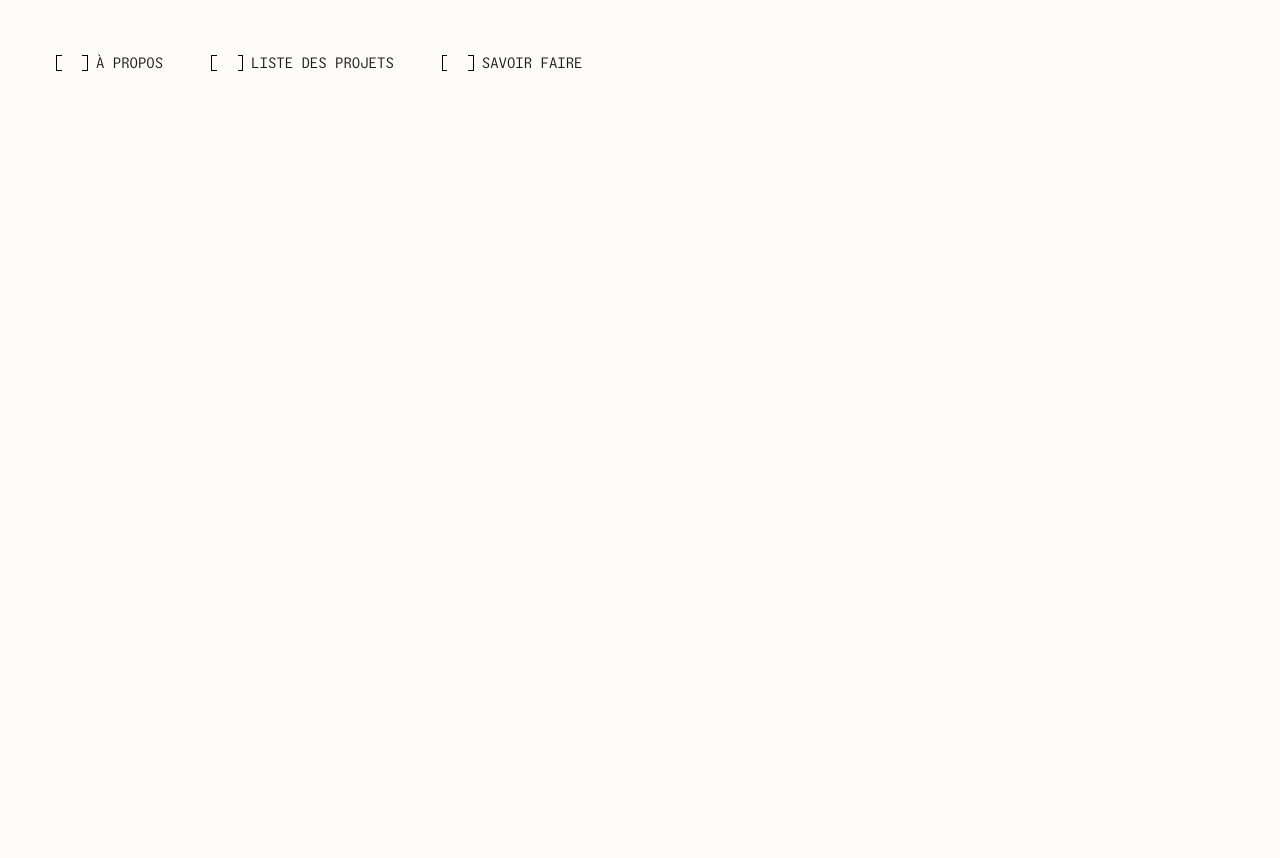
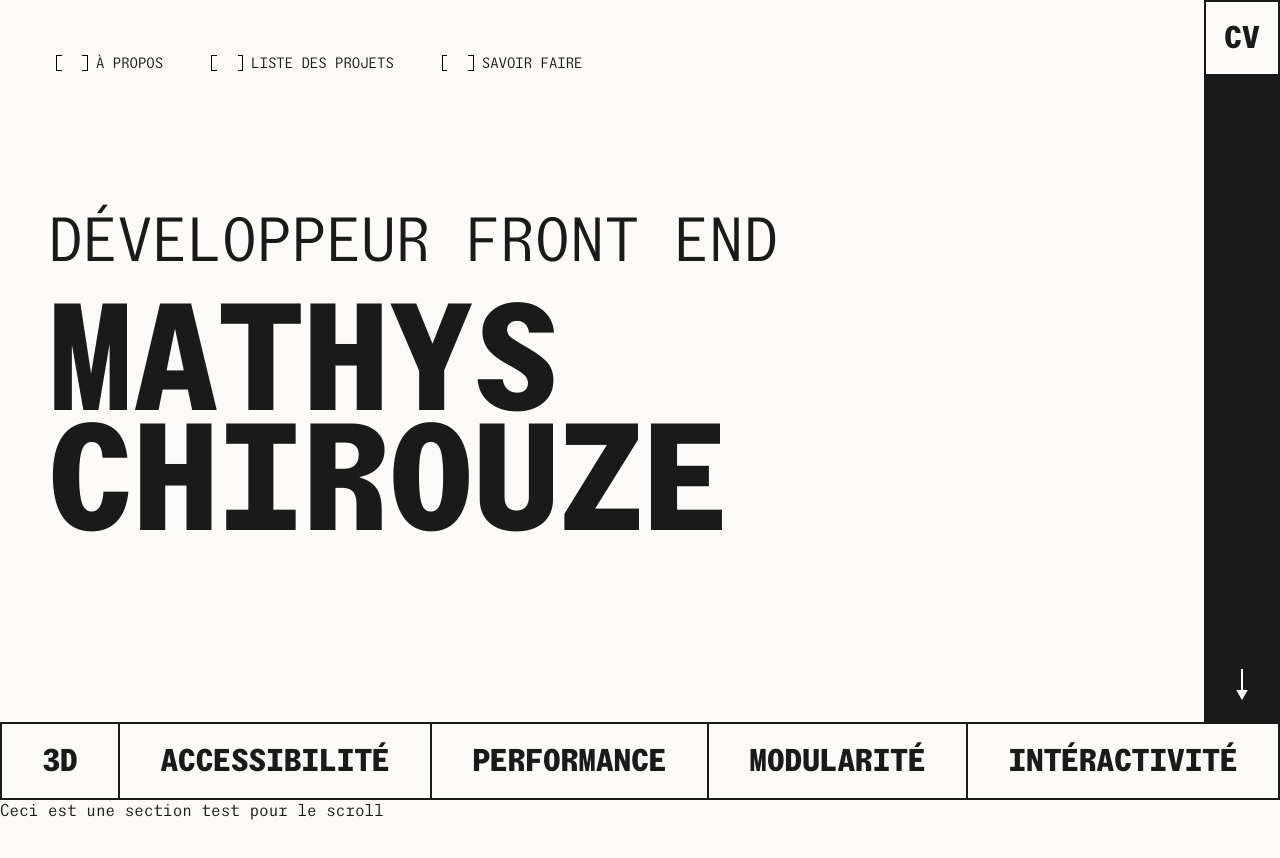
Before and after one commit to Dratatin/portfolio, a SvelteKit app: page / in a window 1280 px wide. Shown: the top 858 px of the page. Before the commit the page ends 800 px from the top, so only its background shows below. Built offline with nearby package versions, Linux system fonts and the light colour scheme.

Commit message:
Implement static hero content

```diff
--- /dev/null
+++ b/src/lib/components/HeroContent.svelte
@@ -0,0 +1,48 @@
+<div class="hero-content">
+	<div class="container-padding hero-title">
+		<h2 class="hero-suptitle">Développeur front end</h2>
+		<h1 class="hero-title">Mathys<br /> Chirouze</h1>
+	</div>
+	<div class="sidebar">
+		<div class="sidebar-indication">
+			<svg
+				xmlns="http://www.w3.org/2000/svg"
+				width="12"
+				height="31"
+				viewBox="0 0 12 31"
+				fill="none"
+			>
+				<path
+					d="M7 1L7 6.55671e-08L5 -6.55671e-08L5 1L7 1ZM6 31L11.7735 21L0.226496 21L6 31ZM6 1L5 1L5 22L6 22L7 22L7 1L6 1Z"
+					fill="#FDFBF7"
+				/>
+			</svg>
+		</div>
+	</div>
+</div>
+
+<style>
+	.hero-content {
+		margin-top: auto;
+		display: flex;
+		justify-content: space-between;
+		flex: 1;
+	}
+	.hero-title {
+		margin-block: auto;
+	}
+	.sidebar {
+		background-color: var(--color-black);
+		width: var(--side-content-size);
+		display: flex;
+		flex-direction: column;
+	}
+	.sidebar-indication {
+		margin-top: auto;
+		width: var(--side-content-size);
+		height: var(--side-content-size);
+		display: flex;
+		align-items: center;
+		justify-content: center;
+	}
+</style>
--- /dev/null
+++ b/src/lib/components/SkillsBar.svelte
@@ -0,0 +1,35 @@
+<script lang="ts">
+	const keywords = ["3D", "Accessibilité", "Performance", "Modularité", "Intéractivité"];
+</script>
+
+<ul class="keywords-list">
+	{#each keywords as keyword, index (index)}
+		<li class="keyword-item">
+			<span class="interactive-btn-font">
+				{keyword}
+			</span>
+		</li>
+	{/each}
+</ul>
+
+<style>
+	.keywords-list {
+		display: flex;
+		flex-wrap: wrap;
+		font-weight: 800;
+		text-transform: uppercase;
+		border-top: 2px solid var(--color-black);
+		border-left: 2px solid var(--color-black);
+	}
+	.keyword-item {
+		padding: 1rem;
+		flex: auto;
+		display: flex;
+		align-items: center;
+		justify-content: center;
+		border-bottom: 2px solid var(--color-black);
+		border-right: 2px solid var(--color-black);
+		position: relative;
+		line-height: normal;
+	}
+</style>
--- a/src/lib/index.ts
+++ b/src/lib/index.ts
@@ -1,4 +1,4 @@
-// @ts-expect-error: TypeScript does not understand .svelte imports in a .ts file and custom declaration don't work too
+// @ts-error: TypeScript does not understand .svelte imports in a .ts file and custom declaration don't work too
 // declare module '*.svelte' {
 // 	export { SvelteComponentTyped as default } from 'svelte';
 // }
@@ -6,5 +6,8 @@
 // place files you want to import through the `$lib` alias in this folder.
 
 import Header from "./components/Header.svelte";
+import Skillsbar from "./components/SkillsBar.svelte";
+import HeroContent from "./components/HeroContent.svelte";
+import MousePointer from "./components/MousePointer.svelte";
 
-export { Header };
+export { Header, Skillsbar, HeroContent, MousePointer };
--- a/src/routes/+page.svelte
+++ b/src/routes/+page.svelte
@@ -1,5 +1,36 @@
 <script lang="ts">
-	import { Header } from "$lib";
+	import { Header, Skillsbar, HeroContent, MousePointer } from "$lib";
 </script>
 
 <Header />
+<main>
+	<section class="hero-section">
+		<HeroContent />
+		<a href="/" download="" class="cv-button interactive-btn-font"> CV </a>
+		<Skillsbar />
+	</section>
+	<section style="height: 50vh;">Ceci est une section test pour le scroll</section>
+</main>
+<footer></footer>
+<MousePointer />
+
+<style>
+	.hero-section {
+		min-height: 100vh;
+		display: flex;
+		flex-direction: column;
+	}
+	.cv-button {
+		background-color: var(--color-white);
+		position: fixed;
+		top: 0;
+		right: 0;
+		border: 2px solid var(--color-black);
+		width: var(--side-content-size);
+		height: var(--side-content-size);
+		display: flex;
+		align-items: center;
+		justify-content: center;
+		z-index: 10;
+	}
+</style>
--- a/src/styles/base.css
+++ b/src/styles/base.css
@@ -3,6 +3,7 @@
 	--color-black: #1a1a1a;
 	--color-white: #fdfbf7;
 	--container-padding: 3rem;
+	--side-content-size: 4.75rem;
 }
 
 body {
@@ -43,11 +44,12 @@ body {
 .hero-suptitle {
 	font-size: clamp(1.125rem, 0.1274rem + 4.373vw, 5.375rem);
 	text-transform: uppercase;
+	font-weight: 400;
 }
 
 .interactive-btn-font {
 	font-size: clamp(1.25rem, 1.0153rem + 1.0289vw, 2.25rem);
-	line-height: normal;
+	font-weight: 800;
 }
 
 ::-moz-selection {
```
